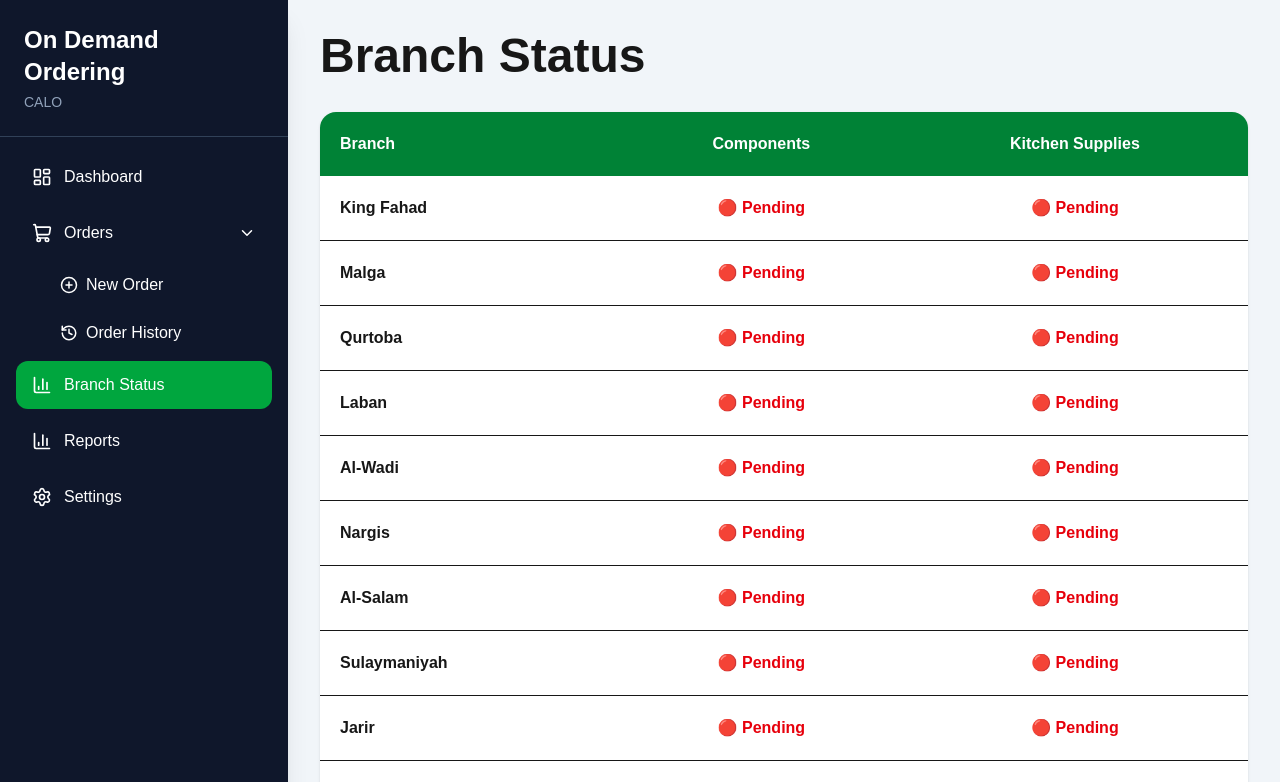
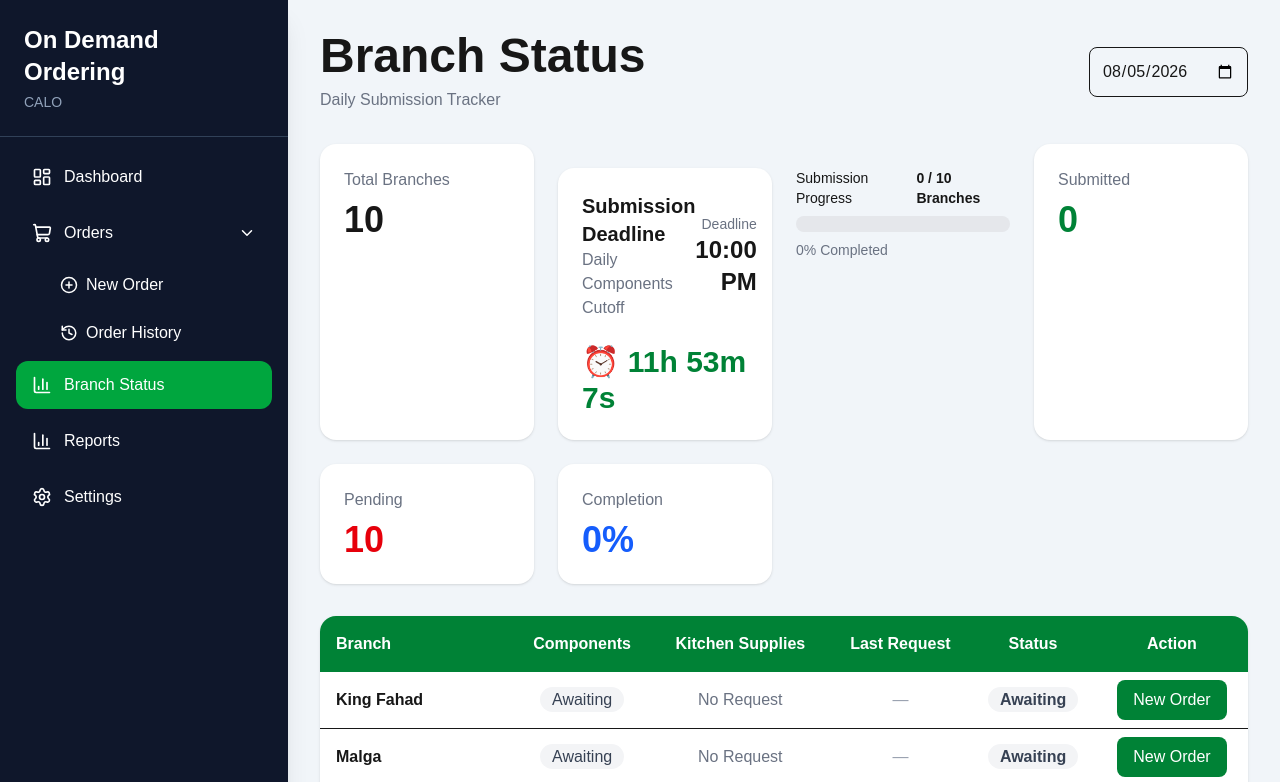
Before and after one commit to iramadan-source/on-demand-ordering, a Next.js app: page /branch-status in a window 1280 px wide. Shown: the top 782 px of the page. Built offline with nearby package versions, Linux system fonts and the light colour scheme; no server answers; the database is empty.

Commit message:
Update Branch Status dashboard

```diff
--- a/app/branch-status/page.tsx
+++ b/app/branch-status/page.tsx
@@ -1,72 +1,257 @@
 "use client";
 
 import { useEffect, useState } from "react";
+import Link from "next/link";
 import AppLayout from "@/components/AppLayout";
+import { supabase } from "@/lib/supabase";
 import { branches } from "@/data/branches";
-import { supabase } from "@/lib/supabase";
 
 type Order = {
+  id: string;
   branch: string;
+  order_date: string;
   request_type: string;
+  created_at: string;
 };
 
 export default function BranchStatusPage() {
-  const [componentBranches, setComponentBranches] = useState<string[]>([]);
-  const [kitchenBranches, setKitchenBranches] = useState<string[]>([]);
+
+  const today = new Date()
+    .toISOString()
+    .split("T")[0];
+
+  const [selectedDate, setSelectedDate] =
+    useState(today);
+
+  const [orders, setOrders] =
+    useState<Order[]>([]);
+    const [currentTime, setCurrentTime] =
+  useState(new Date());
 
 useEffect(() => {
-    loadStatus();
+  const timer = setInterval(() => {
+    setCurrentTime(new Date());
+  }, 1000);
 
-    const interval = setInterval(loadStatus, 5000);
-
-    return () => clearInterval(interval);
+  return () => clearInterval(timer);
 }, []);
 
-  async function loadStatus() {
-    const { data, error } = await supabase
+  useEffect(() => {
+    loadOrders();
+  }, [selectedDate]);
+
+  async function loadOrders() {
+
+    const { data } = await supabase
       .from("orders")
-      .select("branch,request_type");
+      .select("*")
+      .eq("order_date", selectedDate);
 
-    if (error) {
-      console.error(error);
-      return;
+    setOrders((data as Order[]) || []);
+
   }
 
-    setComponentBranches(
-      [
-        ...new Set(
-          data
-            .filter(
-              (o) => o.request_type === "Components"
-            )
-            .map((o) => o.branch)
-        ),
-      ]
+  const completedBranches = new Set(
+    orders.map((o) => o.branch)
   );
 
-    setKitchenBranches(
-      [
-        ...new Set(
-          data
-            .filter(
-              (o) =>
-                o.request_type ===
-                "Kitchen Supplies"
-            )
-            .map((o) => o.branch)
-        ),
-      ]
+  const completed =
+    completedBranches.size;
+
+  const pending =
+    branches.length - completed;
+
+  const completion =
+    Math.round(
+      (completed / branches.length) * 100
     );
-  }
+    const deadline = new Date(currentTime);
+
+deadline.setHours(22, 0, 0, 0);
+
+const remainingMs =
+  deadline.getTime() - currentTime.getTime();
+
+const hours = Math.max(
+  0,
+  Math.floor(remainingMs / 1000 / 60 / 60)
+);
+
+const minutes = Math.max(
+  0,
+  Math.floor((remainingMs / 1000 / 60) % 60)
+);
+
+const seconds = Math.max(
+  0,
+  Math.floor((remainingMs / 1000) % 60)
+);
+
+const deadlinePassed = remainingMs <= 0;
 
   return (
+
     <AppLayout>
 
-      <h1 className="mb-8 text-5xl font-bold">
+      <div className="flex items-center justify-between">
+
+        <div>
+
+          <h1 className="text-5xl font-bold">
             Branch Status
           </h1>
 
-      <div className="overflow-hidden rounded-2xl bg-white shadow">
+          <p className="mt-2 text-gray-500">
+            Daily Submission Tracker
+          </p>
+
+        </div>
+
+        <input
+          type="date"
+          value={selectedDate}
+          onChange={(e) =>
+            setSelectedDate(e.target.value)
+          }
+          className="rounded-lg border p-3"
+        />
+
+      </div>
+
+      <div className="mt-8 grid gap-6 md:grid-cols-4">
+
+        <div className="rounded-2xl bg-white p-6 shadow">
+
+          <p className="text-gray-500">
+            Total Branches
+          </p>
+
+          <h2 className="mt-2 text-4xl font-bold">
+            {branches.length}
+          </h2>
+
+        </div>
+        <div className="mt-6 rounded-2xl bg-white p-6 shadow">
+
+  <div className="flex items-center justify-between">
+
+    <div>
+
+      <h2 className="text-xl font-bold">
+        Submission Deadline
+      </h2>
+
+      <p className="text-gray-500">
+        Daily Components Cutoff
+      </p>
+
+    </div>
+
+    <div className="text-right">
+
+      <div className="text-sm text-gray-500">
+        Deadline
+      </div>
+
+      <div className="text-2xl font-bold">
+        10:00 PM
+      </div>
+
+    </div>
+
+  </div>
+
+  <div className="mt-6">
+
+    {deadlinePassed ? (
+
+      <div className="text-3xl font-bold text-red-600">
+        🔴 Deadline Passed
+      </div>
+
+    ) : (
+
+      <div className="text-3xl font-bold text-green-700">
+        ⏰ {hours}h {minutes}m {seconds}s
+      </div>
+
+    )}
+
+  </div>
+
+</div>
+<div className="mt-6">
+
+  <div className="mb-2 flex justify-between text-sm">
+
+    <span className="font-medium">
+      Submission Progress
+    </span>
+
+    <span className="font-bold">
+      {completed} / {branches.length} Branches
+    </span>
+
+  </div>
+
+  <div className="h-4 overflow-hidden rounded-full bg-gray-200">
+
+    <div
+      className="h-full bg-green-600 transition-all duration-500"
+      style={{
+        width: `${completion}%`,
+      }}
+    />
+
+  </div>
+
+  <p className="mt-2 text-sm text-gray-500">
+
+    {completion}% Completed
+
+  </p>
+
+</div>
+
+        <div className="rounded-2xl bg-white p-6 shadow">
+
+          <p className="text-gray-500">
+            Submitted
+          </p>
+
+          <h2 className="mt-2 text-4xl font-bold text-green-700">
+            {completed}
+          </h2>
+
+        </div>
+
+        <div className="rounded-2xl bg-white p-6 shadow">
+
+          <p className="text-gray-500">
+            Pending
+          </p>
+
+          <h2 className="mt-2 text-4xl font-bold text-red-600">
+            {pending}
+          </h2>
+
+        </div>
+
+        <div className="rounded-2xl bg-white p-6 shadow">
+
+          <p className="text-gray-500">
+            Completion
+          </p>
+
+          <h2 className="mt-2 text-4xl font-bold text-blue-600">
+            {completion}%
+          </h2>
+
+        </div>
+
+      </div>
+
+      <div className="mt-8 overflow-hidden rounded-2xl bg-white shadow">
 
         <table className="w-full">
 
@@ -74,16 +259,28 @@ export default function BranchStatusPage() {
 
             <tr>
 
-              <th className="p-5 text-left">
+              <th className="p-4 text-left">
                 Branch
               </th>
 
-              <th className="p-5 text-center">
+              <th className="text-center">
                 Components
               </th>
 
-              <th className="p-5 text-center">
+              <th className="text-center">
                 Kitchen Supplies
+              </th>
+
+              <th className="text-center">
+                Last Request
+              </th>
+
+              <th className="text-center">
+                Status
+              </th>
+
+              <th className="text-center">
+                Action
               </th>
 
             </tr>
@@ -91,14 +288,69 @@ export default function BranchStatusPage() {
           </thead>
 
           <tbody>
-
             {branches.map((branch) => {
 
-              const componentSubmitted =
-                componentBranches.includes(branch);
+  const componentOrder = orders
+    .filter(
+      (o) =>
+        o.branch === branch &&
+        o.request_type === "Components"
+    )
+    .sort(
+      (a, b) =>
+        new Date(b.created_at).getTime() -
+        new Date(a.created_at).getTime()
+    )[0];
 
-              const kitchenSubmitted =
-                kitchenBranches.includes(branch);
+  const kitchenOrder = orders
+    .filter(
+      (o) =>
+        o.branch === branch &&
+        o.request_type === "Kitchen Supplies"
+    )
+    .sort(
+      (a, b) =>
+        new Date(b.created_at).getTime() -
+        new Date(a.created_at).getTime()
+    )[0];
+
+  const lastOrder = [componentOrder, kitchenOrder]
+  .filter(
+    (order): order is Order => order !== undefined
+  )
+  .sort(
+    (a, b) =>
+      new Date(b.created_at).getTime() -
+      new Date(a.created_at).getTime()
+  )[0];
+  const submittedBeforeDeadline =
+  lastOrder
+    ? new Date(lastOrder.created_at) <= deadline
+    : false;
+
+let status = "Awaiting";
+let statusColor =
+  "bg-gray-100 text-gray-700";
+
+if (lastOrder && submittedBeforeDeadline) {
+
+  status = "On Time";
+  statusColor =
+    "bg-green-100 text-green-700";
+
+} else if (lastOrder) {
+
+  status = "Late";
+  statusColor =
+    "bg-yellow-100 text-yellow-700";
+
+} else if (deadlinePassed) {
+
+  status = "Overdue";
+  statusColor =
+    "bg-red-100 text-red-700";
+
+}
 
   return (
 
@@ -107,34 +359,109 @@ export default function BranchStatusPage() {
       className="border-b hover:bg-gray-50"
     >
 
-                  <td className="p-5 font-semibold">
+      <td className="p-4 font-semibold">
         {branch}
       </td>
 
       <td className="text-center">
 
-                    {componentSubmitted ? (
-                      <span className="font-bold text-green-600">
-                        🟢 Submitted
+  <span
+    className={`rounded-full px-3 py-1 font-medium ${statusColor}`}
+  >
+    {status}
   </span>
+
+</td>
+
+      <td className="text-center">
+
+        {kitchenOrder ? (
+
+          <span className="font-semibold text-green-700">
+            ✅ Submitted
+          </span>
+
         ) : (
-                      <span className="font-bold text-red-600">
-                        🔴 Pending
+
+          <span className="text-gray-500">
+            No Request
           </span>
+
         )}
 
       </td>
 
       <td className="text-center">
 
-                    {kitchenSubmitted ? (
-                      <span className="font-bold text-green-600">
-                        🟢 Submitted
+        {lastOrder ? (
+
+          <div>
+
+            <div className="font-semibold">
+
+              {new Date(
+                lastOrder.created_at
+              ).toLocaleTimeString(
+                "en-GB",
+                {
+                  hour: "2-digit",
+                  minute: "2-digit",
+                }
+              )}
+
+            </div>
+
+            <div className="text-xs text-gray-500">
+
+              {new Date(
+                lastOrder.created_at
+              ).toLocaleDateString(
+                "en-GB"
+              )}
+
+            </div>
+
+          </div>
+
+        ) : (
+
+          <span className="text-gray-400">
+            —
           </span>
+
+        )}
+
+      </td>
+            <td className="text-center">
+
+  <span
+    className={`rounded-full px-3 py-1 font-semibold ${statusColor}`}
+  >
+    {status}
+  </span>
+
+</td>
+
+      <td className="text-center">
+
+        {lastOrder ? (
+
+          <Link
+  href={`/orders/edit/${lastOrder.id}`}
+  className="inline-block rounded-lg bg-blue-600 px-4 py-2 text-white hover:bg-blue-700"
+>
+  View
+</Link>
+
         ) : (
-                      <span className="font-bold text-red-600">
-                        🔴 Pending
-                      </span>
+
+          <Link
+            href="/orders"
+            className="inline-block rounded-lg bg-green-700 px-4 py-2 text-white hover:bg-green-800"
+          >
+            New Order
+          </Link>
+
         )}
 
       </td>
@@ -144,7 +471,6 @@ export default function BranchStatusPage() {
   );
 
 })}
-
           </tbody>
 
         </table>
@@ -152,5 +478,7 @@ export default function BranchStatusPage() {
       </div>
 
     </AppLayout>
+
   );
+
 }
--- a/components/orders/OrderForm.tsx
+++ b/components/orders/OrderForm.tsx
@@ -1,6 +1,7 @@
 "use client";
 
 import { useEffect, useMemo, useState } from "react";
+import { useSearchParams } from "next/navigation";
 import { supabase } from "@/lib/supabase";
 
 import OrderHeader from "./OrderHeader";
@@ -36,12 +37,17 @@ export default function OrderForm({
 
   const today =
     new Date().toISOString().split("T")[0];
+    const searchParams = useSearchParams();
+
+const defaultBranch =
+  searchParams.get("branch") || "";
 
   const [orderDate, setOrderDate] =
     useState(today);
 
   const [branch, setBranch] =
-    useState("");
+  useState(defaultBranch);
+
 
   const [requestType, setRequestType] =
     useState("Components");
@@ -66,13 +72,17 @@ export default function OrderForm({
 
   useEffect(() => {
 
-    loadBranches();
+  loadBranches();
 
-    loadComponents();
+  loadComponents();
 
-    loadKitchenSupplies();
+  loadKitchenSupplies();
 
-  }, []);
+  if (defaultBranch) {
+    setBranch(defaultBranch);
+  }
+
+}, [defaultBranch]);
 
   useEffect(() => {
 
@@ -259,6 +269,21 @@ export default function OrderForm({
   );
 
   async function saveOrder() {
+    const now = new Date();
+
+const cutoff = new Date();
+
+cutoff.setHours(22, 0, 0, 0);
+
+if (now > cutoff) {
+
+  alert(
+    "Order submission is closed. Daily cutoff is 10:00 PM."
+  );
+
+  return;
+
+}
 
     if (!branch) {
       alert("Please select a branch");
```
Lines whose indentation alone changed are shown as unchanged.
